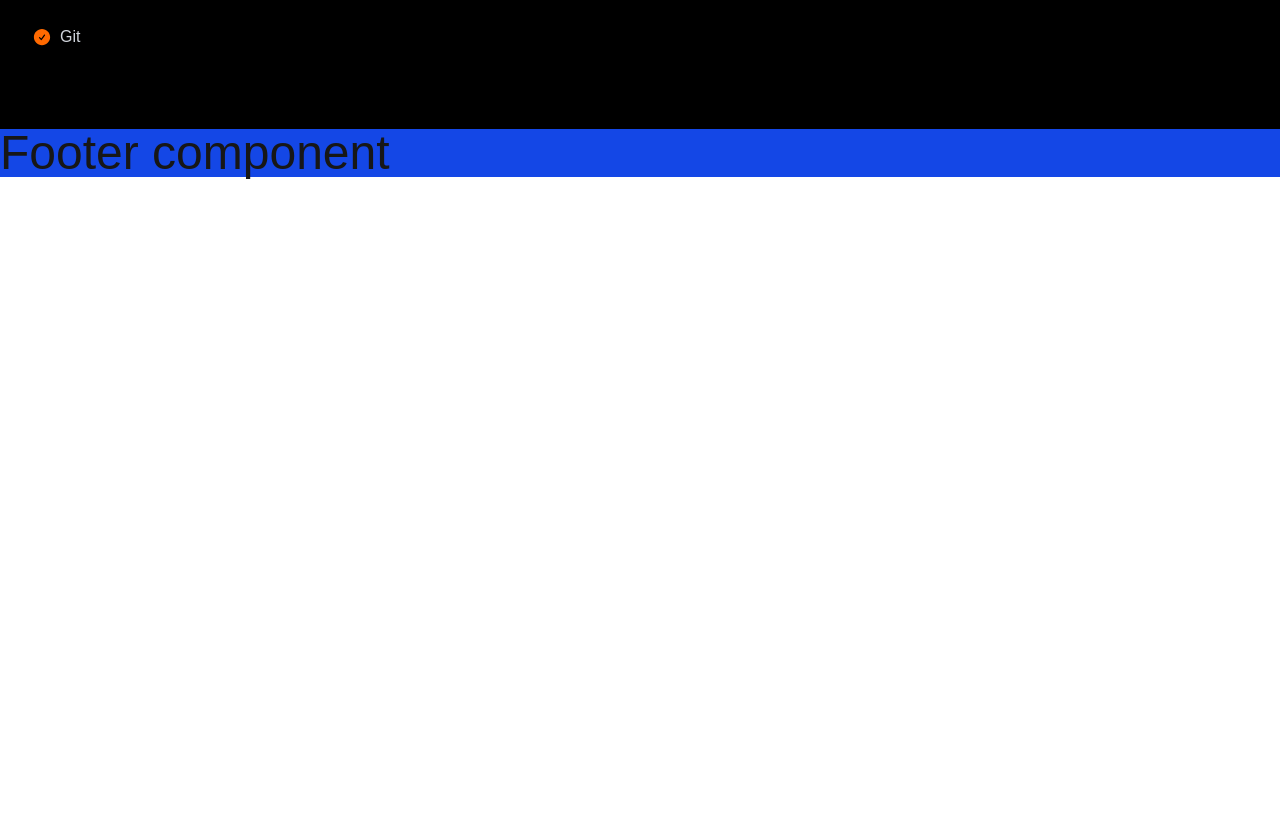
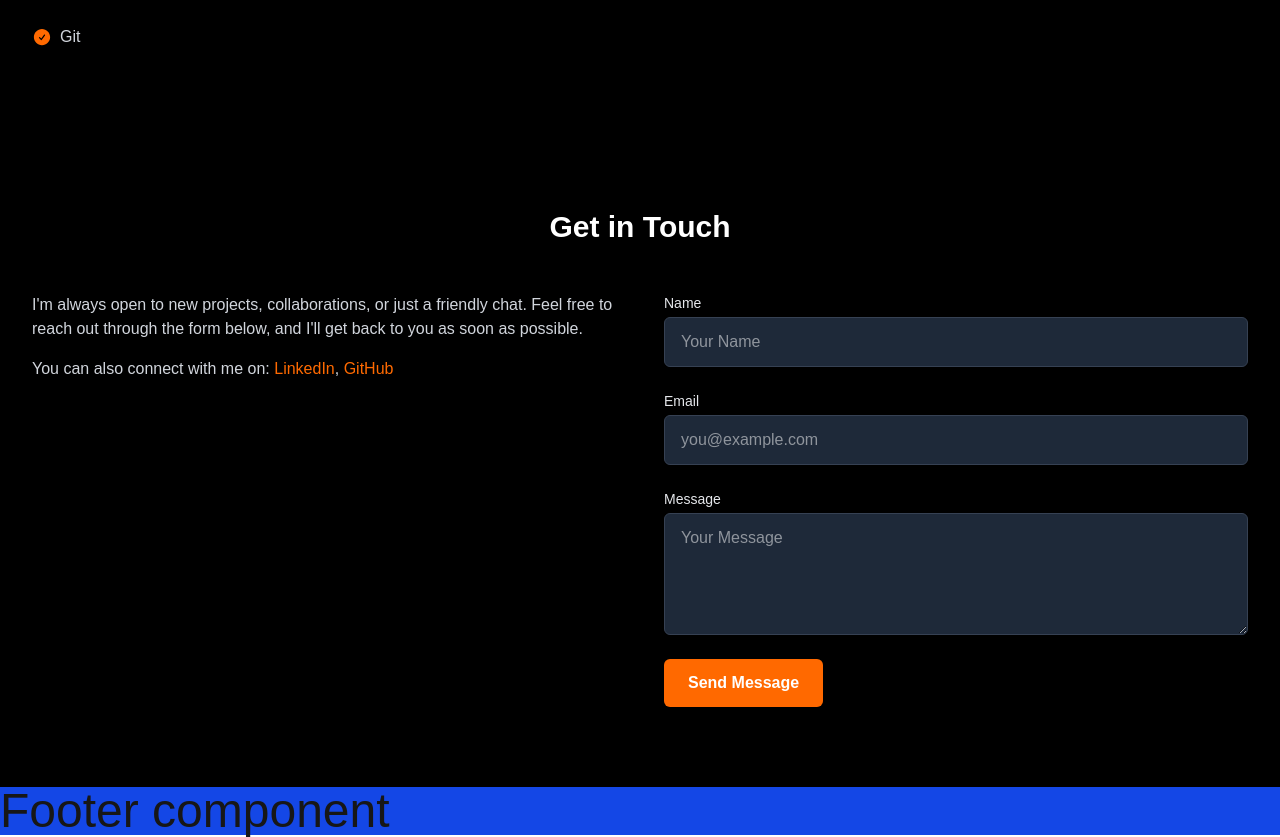
Before and after one commit to Captain-Carl-Larc/kalwenzi, a Next.js app in the folder carl/: page / in a window 1280 px wide. Shown: the part 2323-3160 px from the top of the page. Before the commit the page ends 2502 px from the top, so only its background shows below. Built offline with nearby package versions, Linux system fonts and the light colour scheme.

Commit message:
contact section made

```diff
--- a/carl/src/app/page.js
+++ b/carl/src/app/page.js
@@ -1,6 +1,8 @@
 import Link from 'next/link'
 import Image from 'next/image';
 import { CheckCircleIcon } from '@heroicons/react/24/solid';
+//import { PhoneIcon, MailIcon, MapPinIcon } from '@heroicons/react/24/outline';
+
 
 export default function Home() {
 
@@ -17,34 +19,7 @@ export default function Home() {
     { name: 'Git', icon: CheckCircleIcon },
   ];
 
-  // Option 2: Grid of Skills with Titles
-  const skillsData2 = [
-    { title: 'Frontend', items: ['JavaScript', 'React', 'Next.js', 'Tailwind CSS', 'HTML', 'CSS'] },
-    { title: 'Design', items: ['UI/UX Design', 'Figma'] },
-    { title: 'Backend', items: ['Node.js', 'Express.js', 'Databases (SQL, NoSQL)'] },
-    { title: 'Tools', items: ['Git', 'Webpack/Vite', 'Testing (Jest, etc.)'] },
-  ];
 
-  // Option 3:  Styled Pills/Tags
-  const skillsData3 = [
-      'JavaScript',
-      'React',
-      'Next.js',
-      'Tailwind CSS',
-      'HTML',
-      'CSS',
-      'UI/UX',
-      'Figma',
-      'Git',
-      'Node.js',
-      'GraphQL',
-      'SQL',
-      'NoSQL',
-      'Jest',
-      'Webpack',
-      'Vite',
-      'TypeScript'
-  ];
   const featuredProjects = [
     {
       id: 1,
@@ -214,6 +189,59 @@ export default function Home() {
         </div>
       </div>
     </section>
+    <section className="bg-black py-20">
+      <div className="max-w-7xl mx-auto px-4 sm:px-6 lg:px-8">
+        <h2 className="text-3xl font-bold text-white mb-12 text-center">Get in Touch</h2>
+        <div className="grid grid-cols-1 lg:grid-cols-2 gap-12">
+          {/* Text Description */}
+          <div className="text-gray-300">
+            <p className="mb-4">
+              I'm always open to new projects, collaborations, or just a friendly chat. Feel free to reach out
+              through the form below, and I'll get back to you as soon as possible.
+            </p>
+            <p>
+              You can also connect with me on: <a href="#" className="text-orange-500 hover:underline">LinkedIn</a>, <a href="#" className="text-orange-500 hover:underline">GitHub</a> {/* Add your social links */}
+            </p>
+          </div>
+          {/* Contact Form */}
+          <form className="space-y-6">
+            <div>
+              <label htmlFor="name" className="block text-sm font-medium text-gray-200">Name</label>
+              <input
+                type="text"
+                id="name"
+                placeholder="Your Name"
+                className="mt-1 block w-full bg-gray-800 border border-gray-700 text-white rounded-md py-3 px-4 shadow-sm focus:outline-none focus:ring-2 focus:ring-orange-500 focus:border-transparent"
+              />
+            </div>
+            <div>
+              <label htmlFor="email" className="block text-sm font-medium text-gray-200">Email</label>
+              <input
+                type="email"
+                id="email"
+                placeholder="you@example.com"
+                className="mt-1 block w-full bg-gray-800 border border-gray-700 text-white rounded-md py-3 px-4 shadow-sm focus:outline-none focus:ring-2 focus:ring-orange-500 focus:border-transparent"
+              />
+            </div>
+            <div>
+              <label htmlFor="message" className="block text-sm font-medium text-gray-200">Message</label>
+              <textarea
+                id="message"
+                rows="4"
+                placeholder="Your Message"
+                className="mt-1 block w-full bg-gray-800 border border-gray-700 text-white rounded-md py-3 px-4 shadow-sm focus:outline-none focus:ring-2 focus:ring-orange-500 focus:border-transparent"
+              ></textarea>
+            </div>
+            <button
+              type="submit"
+              className="bg-orange-500 hover:bg-orange-600 text-white font-semibold py-3 px-6 rounded-md w-full sm:w-auto focus:outline-none focus:ring-2 focus:ring-orange-400 focus:ring-opacity-50"
+            >
+              Send Message
+            </button>
+          </form>
+        </div>
+      </div>
+    </section>
     </div>
   )
 }
```
